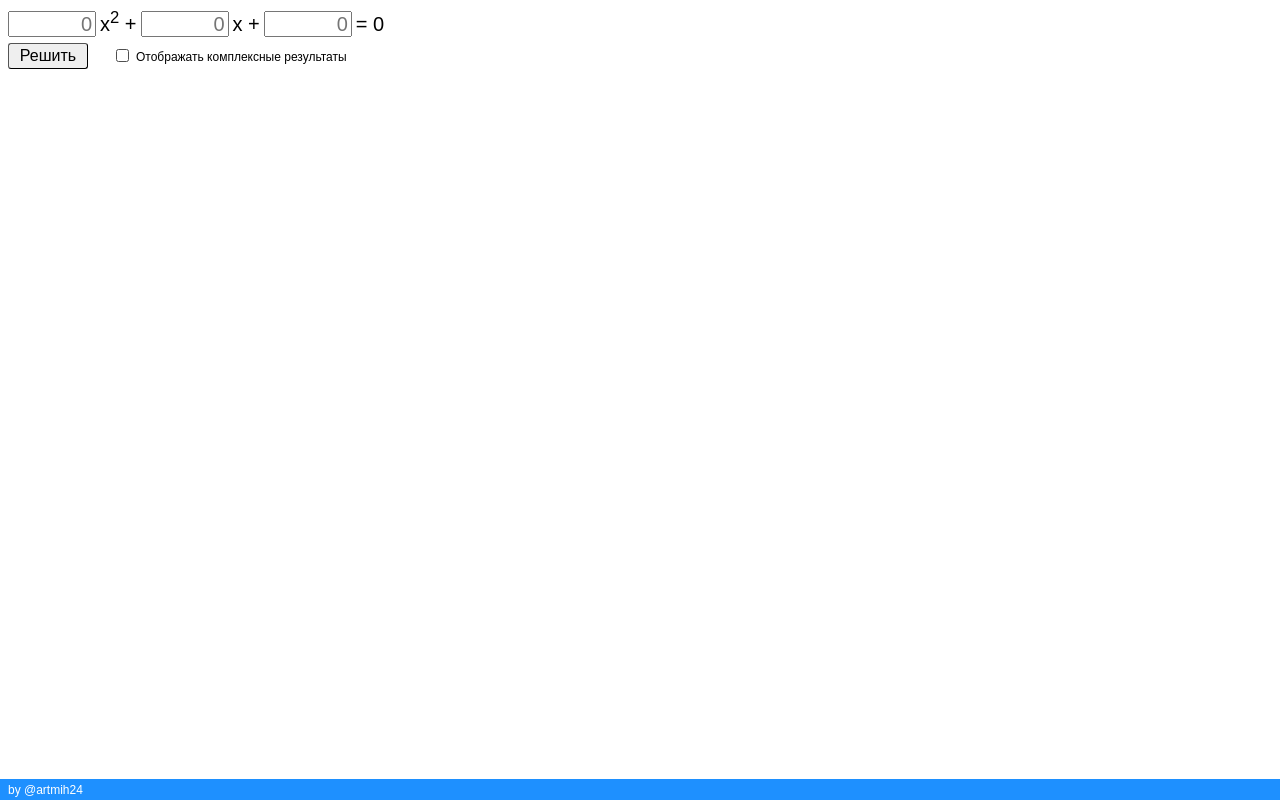
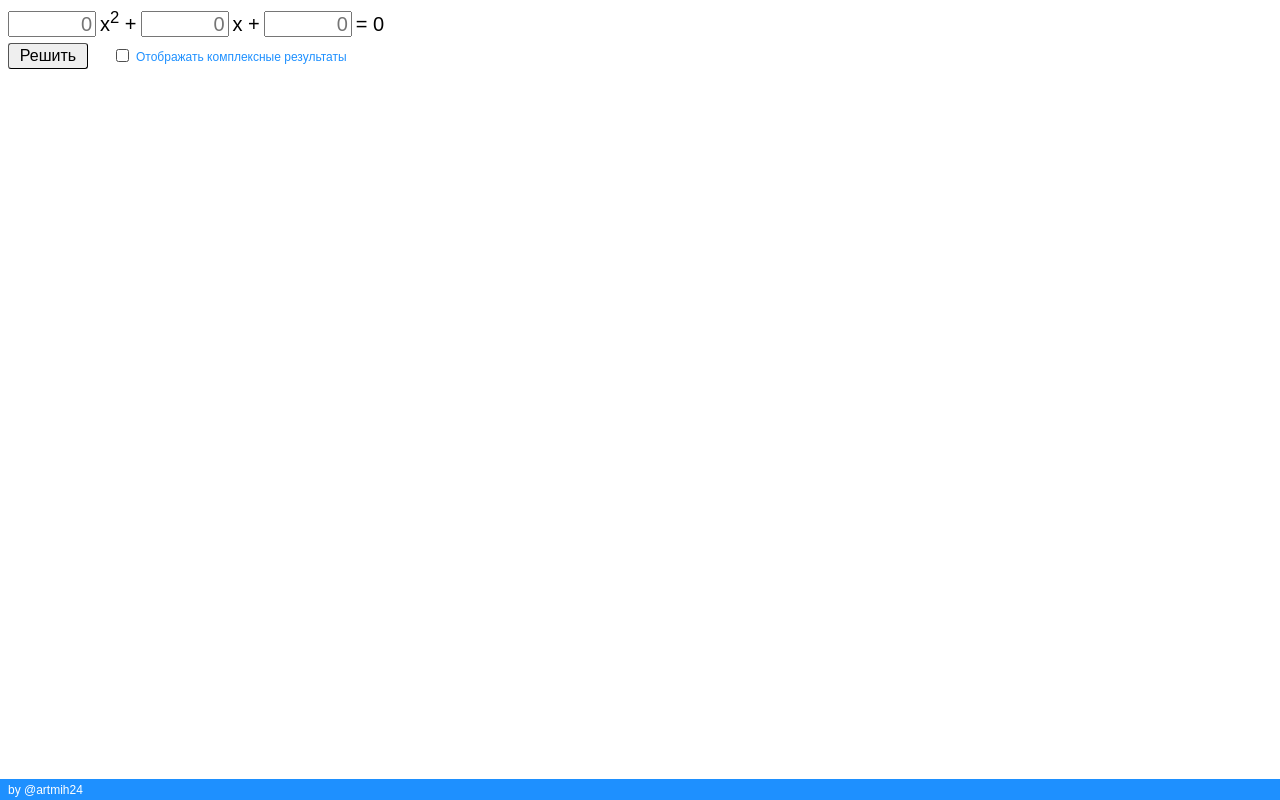
Before and after one commit to artmih24/WebSquareSolver, a plain HTML site: page index.html in a window 1280 px wide. In both pictures the pointer is over the label "Отображать комплексные результаты". Drawn offline with Linux system fonts and the light colour scheme.

Commit message:
Add files via upload

```diff
--- a/style.css
+++ b/style.css
@@ -1,5 +1,6 @@
 :root {
     --MyBlueColor: dodgerblue;
+    --MyTransition200: 200ms;
 }
 
 text {
@@ -26,6 +27,11 @@ text {
     vertical-align: middle;
     margin-bottom: 6px;
     margin-left: 24px;
+}
+
+.checkbox:hover+label {
+    color: var(--MyBlueColor);
+    transition: var(--MyTransition200);
 }
 
 label {
```
